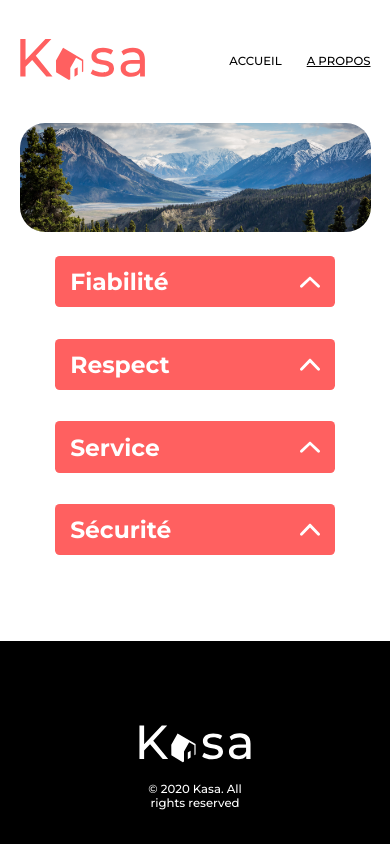
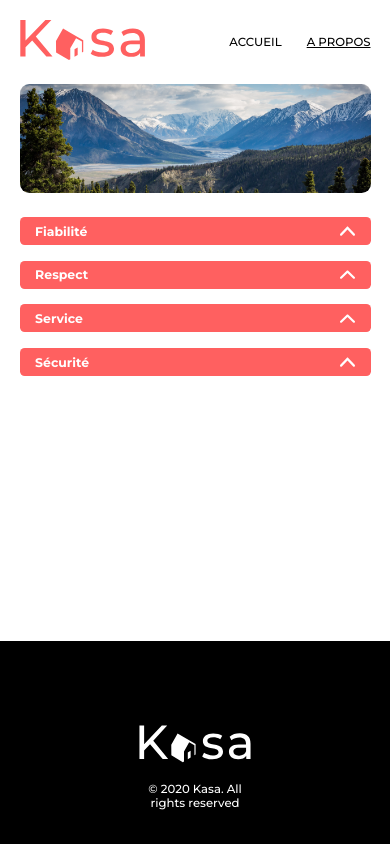
Before and after one commit to marsodeb/P7-Kasa, a React (Create React App) app: page /a-propos in a window 390 px wide. Built offline with nearby package versions, Linux system fonts and the light colour scheme.

Commit message:
adding media queries for collapse

```diff
--- a/src/components/Banner/banner.scss
+++ b/src/components/Banner/banner.scss
@@ -7,7 +7,6 @@
 
     @include mobile-breakpoint {
         margin-bottom: 1.3rem;
-        ;
     }
 
     &-bg {
@@ -18,6 +17,7 @@
 
         @include mobile-breakpoint {
             height: 7rem;
+            border-radius: 0.6rem;
         }
     }
 
--- a/src/components/Collapse/collapse.scss
+++ b/src/components/Collapse/collapse.scss
@@ -3,6 +3,11 @@
 .collapse {
     width: 80%;
     margin: 0 auto 2rem auto;
+
+    @include mobile-breakpoint {
+        width: 100%;
+        margin: 0 auto 1rem auto;
+    }
 
     &-button {
         height: 3.3rem;
@@ -20,12 +25,20 @@
         &:hover {
             filter: brightness(1.2);
         }
+
+        @include mobile-breakpoint {
+            height: 1.8rem;
+        }
     }
 
     &-title {
         color: $whiteKasa;
         font-size: 1.5rem;
         font-weight: 700;
+
+        @include mobile-breakpoint {
+            font-size: 0.8rem;
+        }
     }
 
     &-arrow {
@@ -35,6 +48,10 @@
         width: auto;
         padding: 1rem;
         transition: transform 0.3s;
+
+        @include mobile-breakpoint {
+            height: 0.6rem;
+        }
     }
 
     .rotate {
@@ -54,6 +71,10 @@
         margin: 0;
         padding: 1rem;
         font-size: 1.2rem;
+
+        @include mobile-breakpoint {
+            font-size: 0.8rem;
+        }
     }
 
     .active {
--- a/src/components/Header/header.scss
+++ b/src/components/Header/header.scss
@@ -10,6 +10,10 @@
     display: flex;
     justify-content: space-between;
     align-items: center;
+
+    @include mobile-breakpoint {
+        padding: 1.25rem 1.25rem;
+    }
 }
 
 .nav {
```
